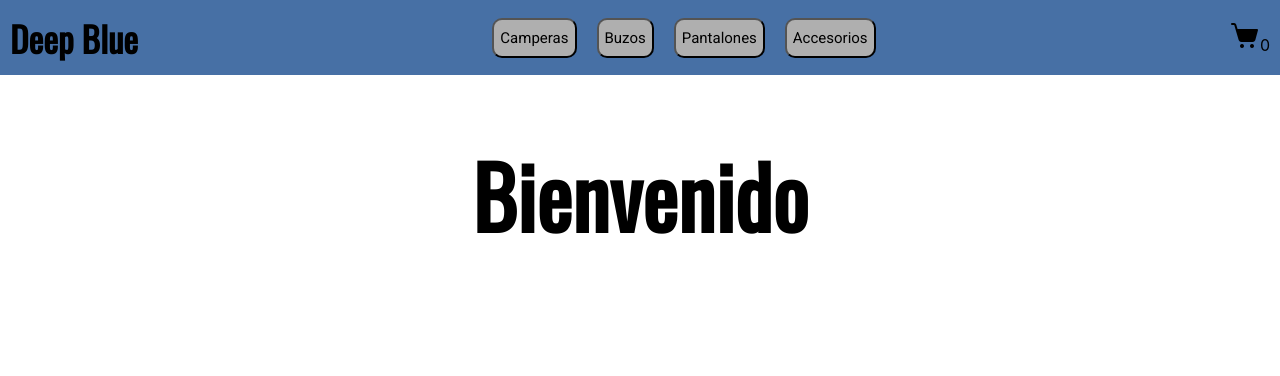
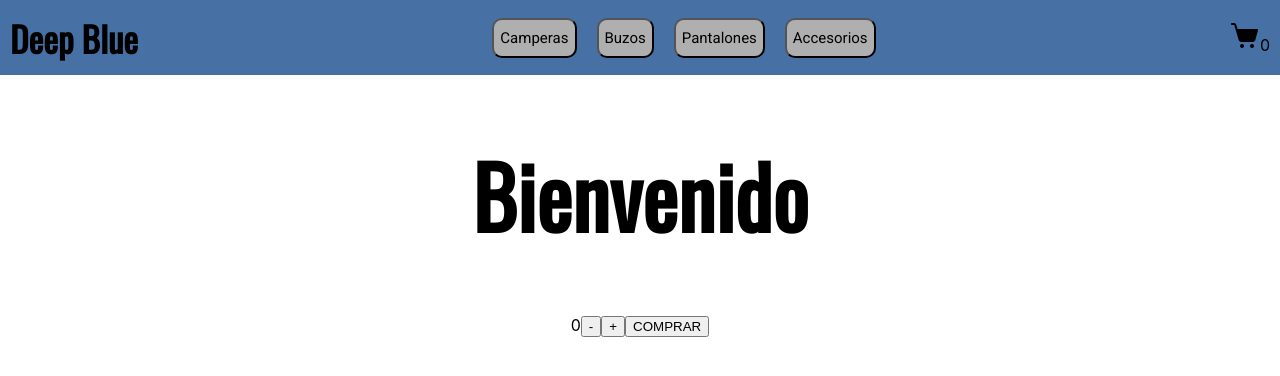
Before and after one commit to Jenkow/DeepBlue, a React (Create React App) app: page / in a window 1280 px wide. Shown: the top 376 px of the page. Built offline with nearby package versions, Linux system fonts and the light colour scheme.

Commit message:
Agrego contador

```diff
--- a/src/App.js
+++ b/src/App.js
@@ -2,12 +2,14 @@ import React from 'react';
 import './App.css';
 import Navbar from './components/Navbar/Navbar';
 import ItemListContainer from './components/ItemListContainer/ItemListContainer';
+import Counter from './components/Counter/Counter'
 
 function App() {
   return (
     <div className="App">
       <Navbar/>
       <ItemListContainer greeting={"Bienvenido"}/>
+      <Counter/>
     </div>
   );
 }
--- /dev/null
+++ b/src/components/Counter/Counter.js
@@ -0,0 +1,35 @@
+import React, {useState} from 'react';
+
+const Counter = () => {
+    const [num, setNum] = useState(0)
+    const [stock, setStock] = useState(10)
+
+    function subtract(){
+        if(num>0){
+            setNum(num-1)
+        }
+    }
+
+    function add(){
+        if(num<stock){
+            setNum(num+1)
+        }
+    }
+
+    function buy(){
+        setStock(stock-num)
+        setNum(0)
+    }
+
+    return(
+        <div>
+            {num}
+            <button onClick={subtract}>-</button>
+            <button onClick={add}>+</button>
+            <button onClick={buy}>COMPRAR</button>
+        </div>
+    )
+
+}
+
+export default Counter
--- a/src/components/Navbar/Navbar.js
+++ b/src/components/Navbar/Navbar.js
@@ -5,7 +5,7 @@ import Brand from '../Brand/Brand'
 
 const Navbar = () => {
     return(
-        <nav class="navbar">
+        <nav className="navbar">
             <Brand/>
             <div>
                 <Button text={"Camperas"}/>
```
Also changed, not shown: src/components/Counter/Counter.css (added).
